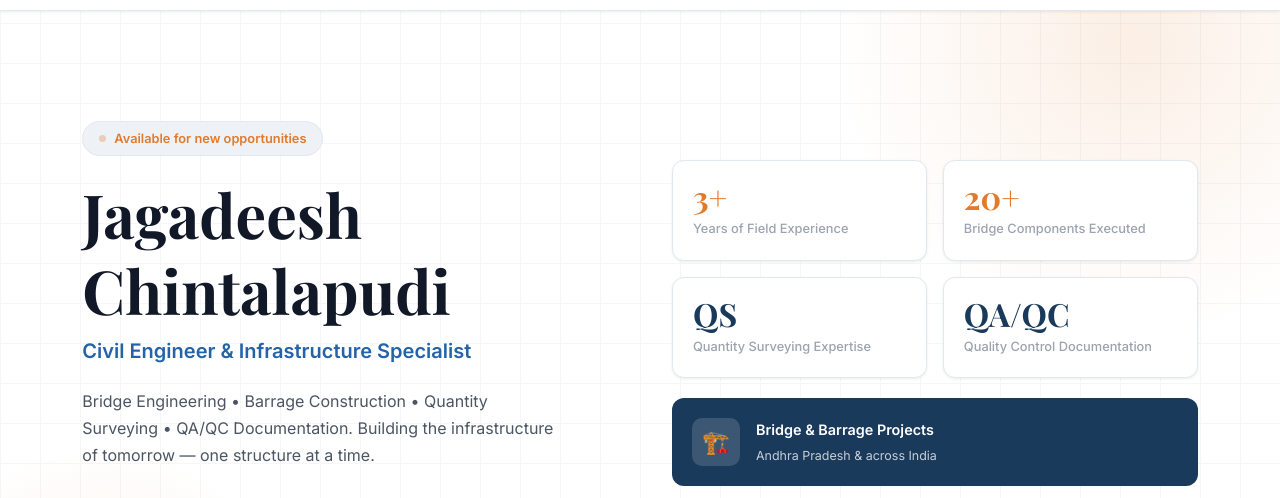
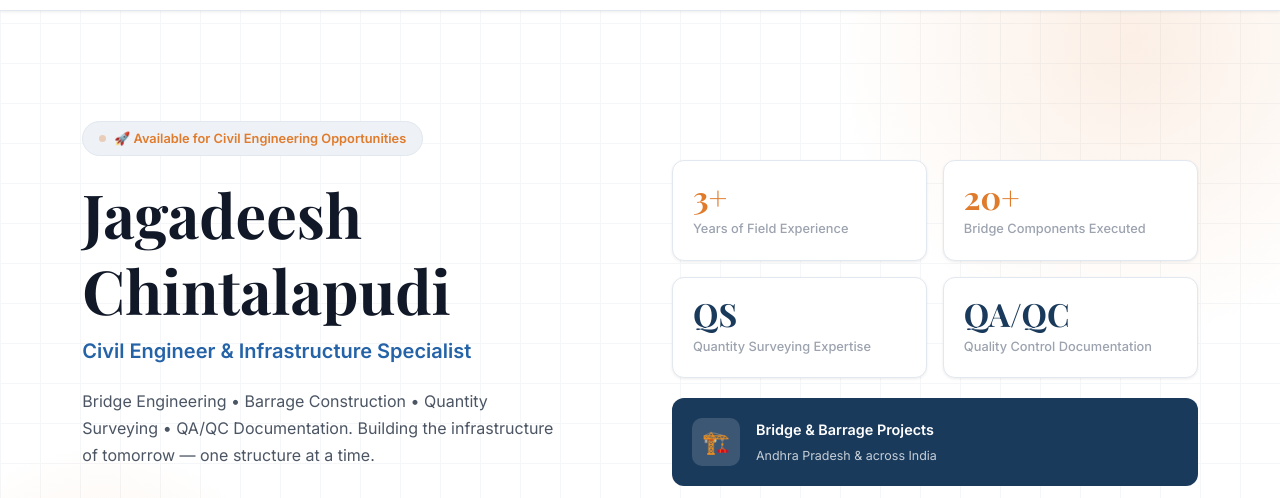
Before and after one commit to jagadeeshch108-gif/jagadeesh-civil.github.io, a plain HTML site: page index.html in a window 1280 px wide. Shown: the part 57-555 px from the top of the page. Drawn offline with nearby package versions, Linux system fonts and the light colour scheme.

Commit message:
Update index.html

```diff
--- a/index.html
+++ b/index.html
@@ -122,7 +122,7 @@
     <div>
       <div class="hero-tag">
         <span class="dot"></span>
-        Available for new opportunities
+        🚀 Available for Civil Engineering Opportunities
       </div>
 
       <h1 class="hero-name">Jagadeesh<br>Chintalapudi</h1>
```
